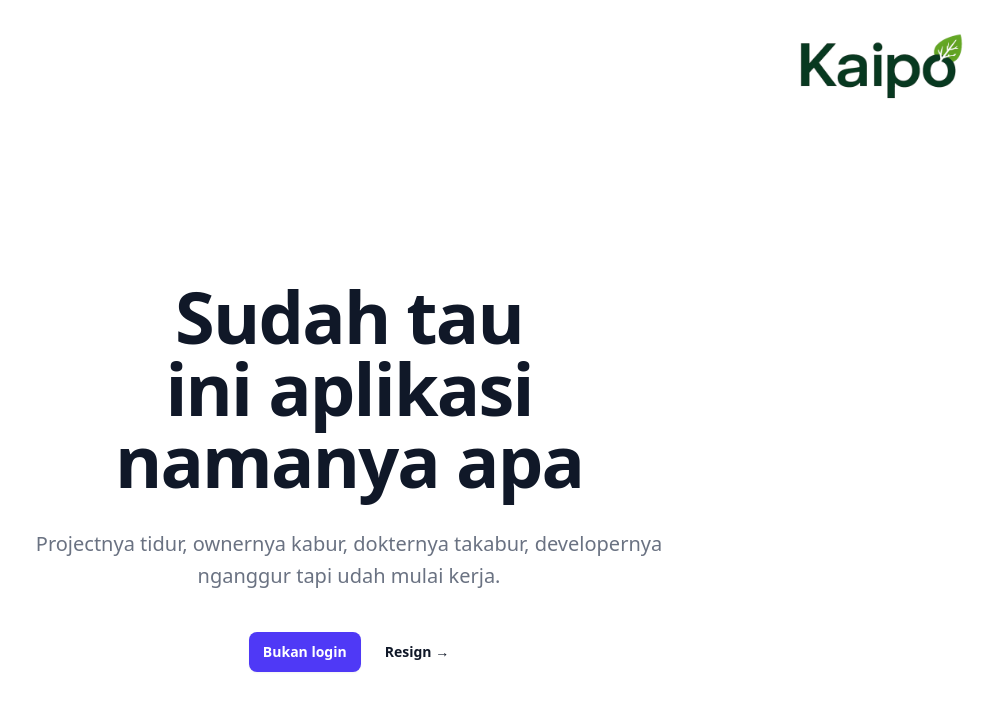
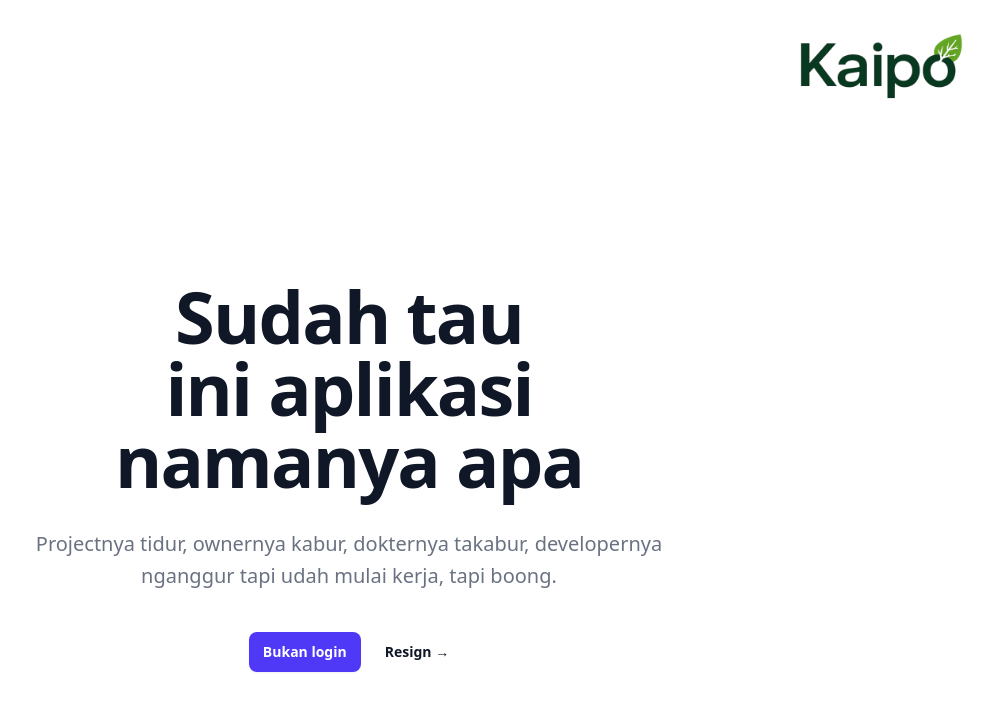
Before and after one commit to andreeewill/Kaipo-client, a Next.js app: page / in a window 1280 px wide. Shown: the top 710 px of the page, without its empty margins (291-1280 px from the left). Built offline with nearby package versions, Linux system fonts and the light colour scheme.

Commit message:
tapi boong

```diff
--- a/app/page.tsx
+++ b/app/page.tsx
@@ -18,7 +18,7 @@ export default function Page() {
             </h1>
             <p className="mt-8 text-lg font-medium text-pretty text-gray-500 sm:text-xl/8">
               Projectnya tidur, ownernya kabur, dokternya takabur, developernya
-              nganggur tapi udah mulai kerja.
+              nganggur tapi udah mulai kerja, tapi boong.
             </p>
             <div className="mt-10 flex items-center justify-center gap-x-6">
               <a
```
